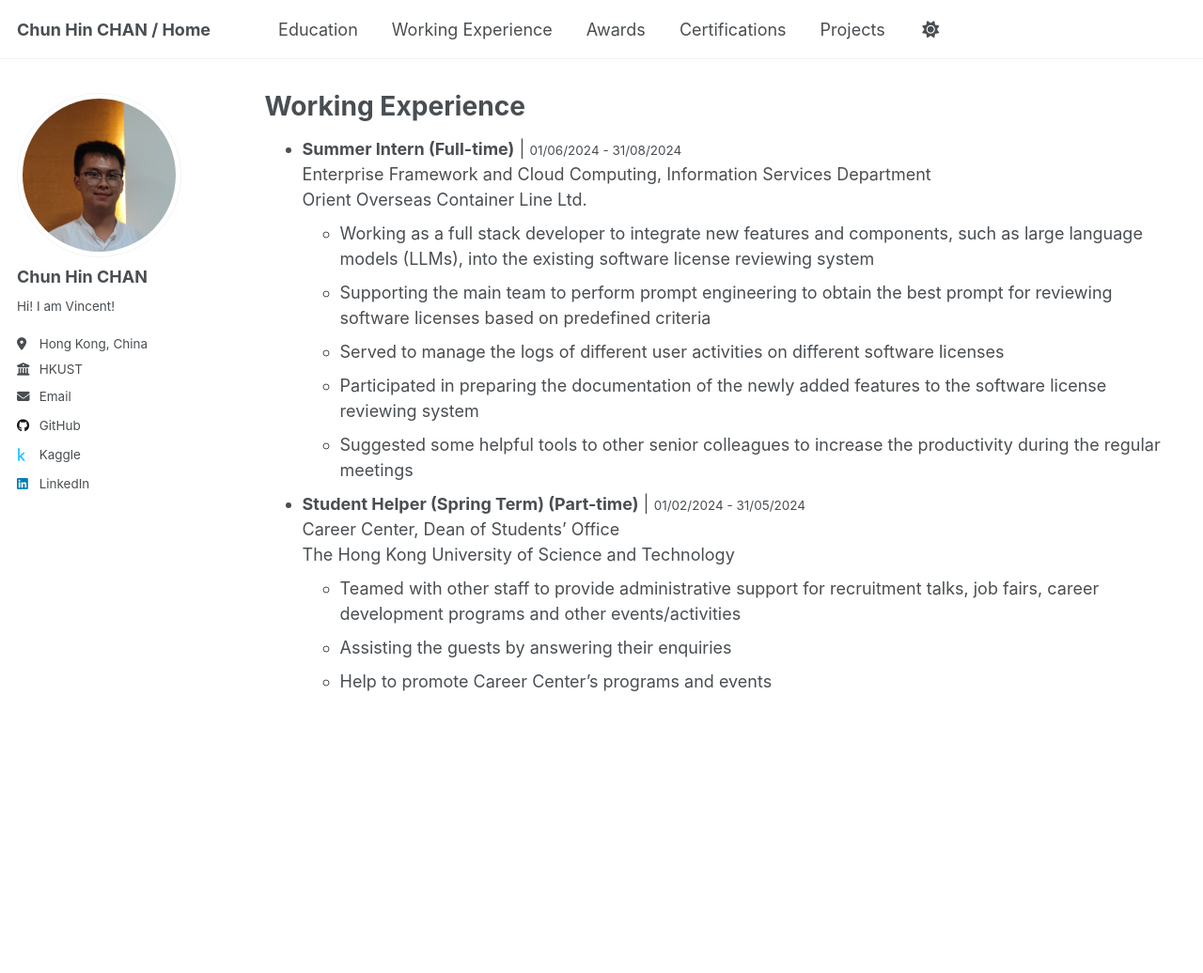
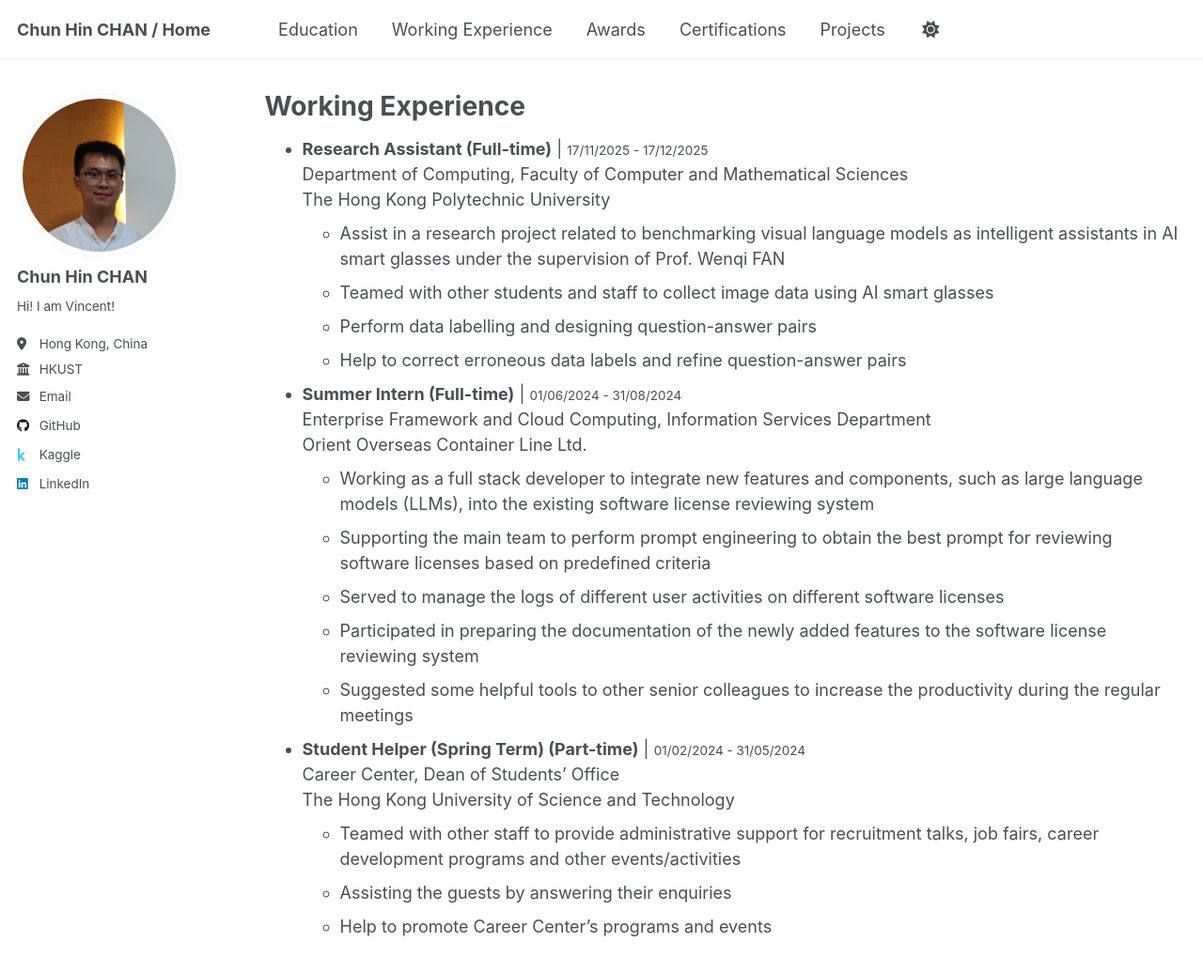
Before and after one commit to Vincent-Chan/index, a Jekyll site: the page built from _pages/working_experience.md, in a window 1280 px wide and 1054 px high. Shown: the top 1036 px of the window at 94% size. Built offline with Jekyll 4.4.1, drawn with Linux system fonts in a browser that asks for light colours.

Commit message:
added PolyU COMP research assistant in "working experience" section

```diff
--- a/_pages/working_experience.md
+++ b/_pages/working_experience.md
@@ -8,6 +8,14 @@ redirect_from:
   - /industrial_experience/
   - /industrial_experience.html
 ---
+
+* <b>Research Assistant (Full-time)</b> | <small>17/11/2025 - 17/12/2025</small>
+<br>Department of Computing, Faculty of Computer and Mathematical Sciences
+<br>The Hong Kong Polytechnic University
+    * Assist in a research project related to benchmarking visual language models as intelligent assistants in AI smart glasses under the supervision of Prof. Wenqi FAN
+    * Teamed with other students and staff to collect image data using AI smart glasses
+    * Perform data labelling and designing question-answer pairs
+    * Help to correct erroneous data labels and refine question-answer pairs
 
 * <b>Summer Intern (Full-time)</b> | <small>01/06/2024 - 31/08/2024</small>
 <br>Enterprise Framework and Cloud Computing, Information Services Department
```
